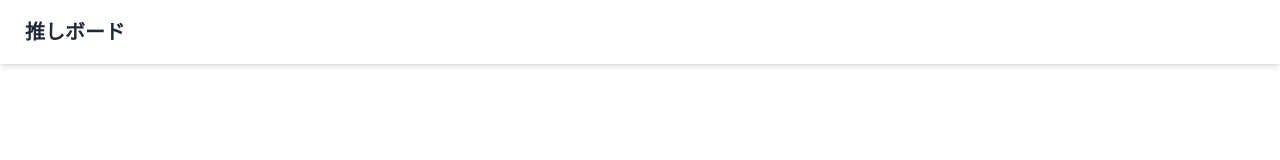
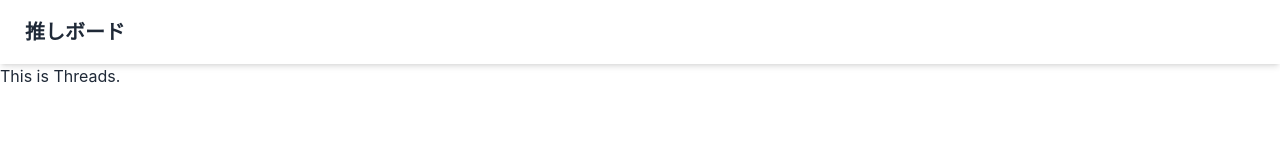
Before and after one commit to 398noe/study-react-board, a React (Create React App) app: page / in a window 1280 px wide. Shown: the top 160 px of the page. Built offline with nearby package versions, Linux system fonts and the light colour scheme.

Commit message:
Moved path

```diff
--- a/src/index.tsx
+++ b/src/index.tsx
@@ -5,7 +5,7 @@ import "./index.css";
 import reportWebVitals from "./reportWebVitals";
 import Layout from "./components/Layout";
 import Threads from "./pages/Threads";
-import Posts from "./pages/threads/Posts";
+import Posts from "./pages/thread/Posts";
 import Error from "./pages/Error";
 
 const router = createBrowserRouter([
--- a/src/pages/Threads.tsx
+++ b/src/pages/Threads.tsx
@@ -3,7 +3,9 @@
  */
 export const Threads = () => {
     return (
-        <div></div>
+        <div>
+            <p>This is Threads.</p>
+        </div>
     );
 }
 
--- a/src/pages/threads/Posts.tsx
+++ b/src/pages/thread/Posts.tsx
@@ -3,7 +3,9 @@
  */
 export const Posts = () => {
     return (
-        <div></div>
+        <div>
+            <p>Posts of thread</p>
+        </div>
     );
 }
 
```
